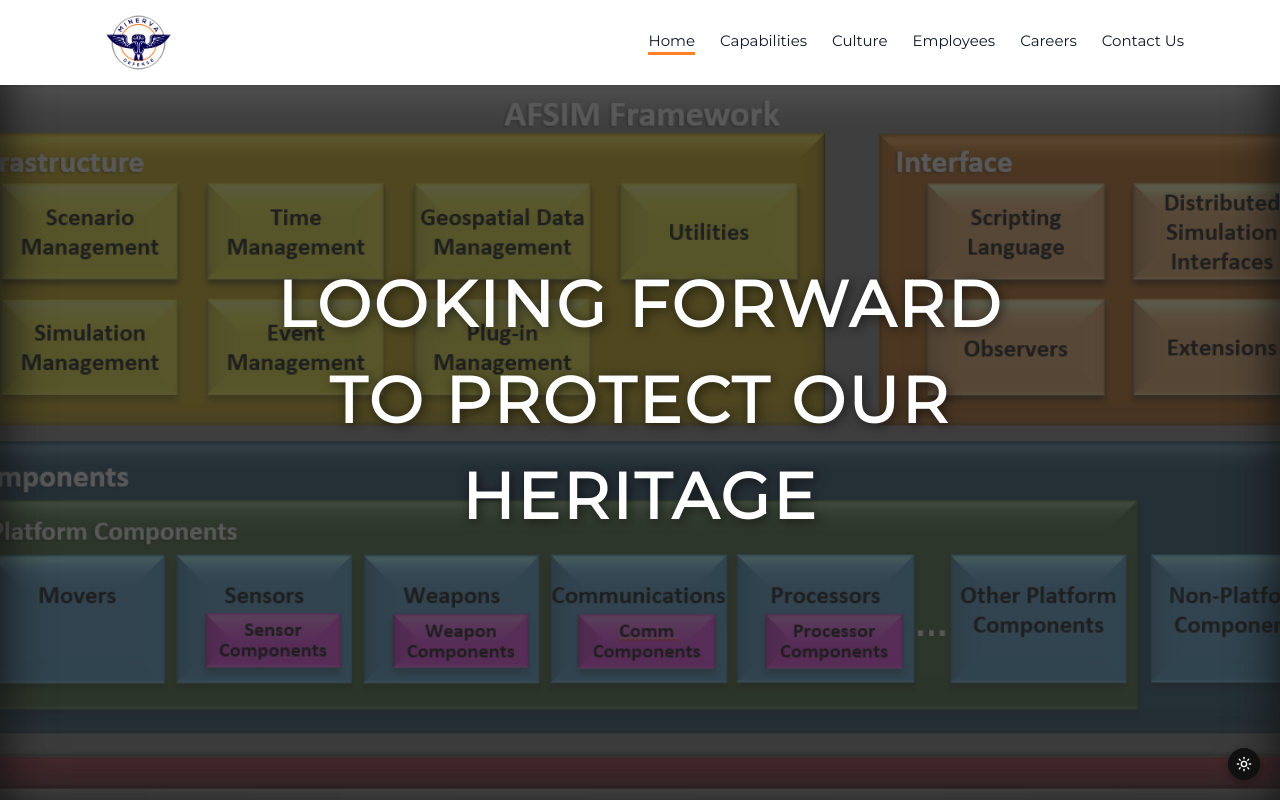
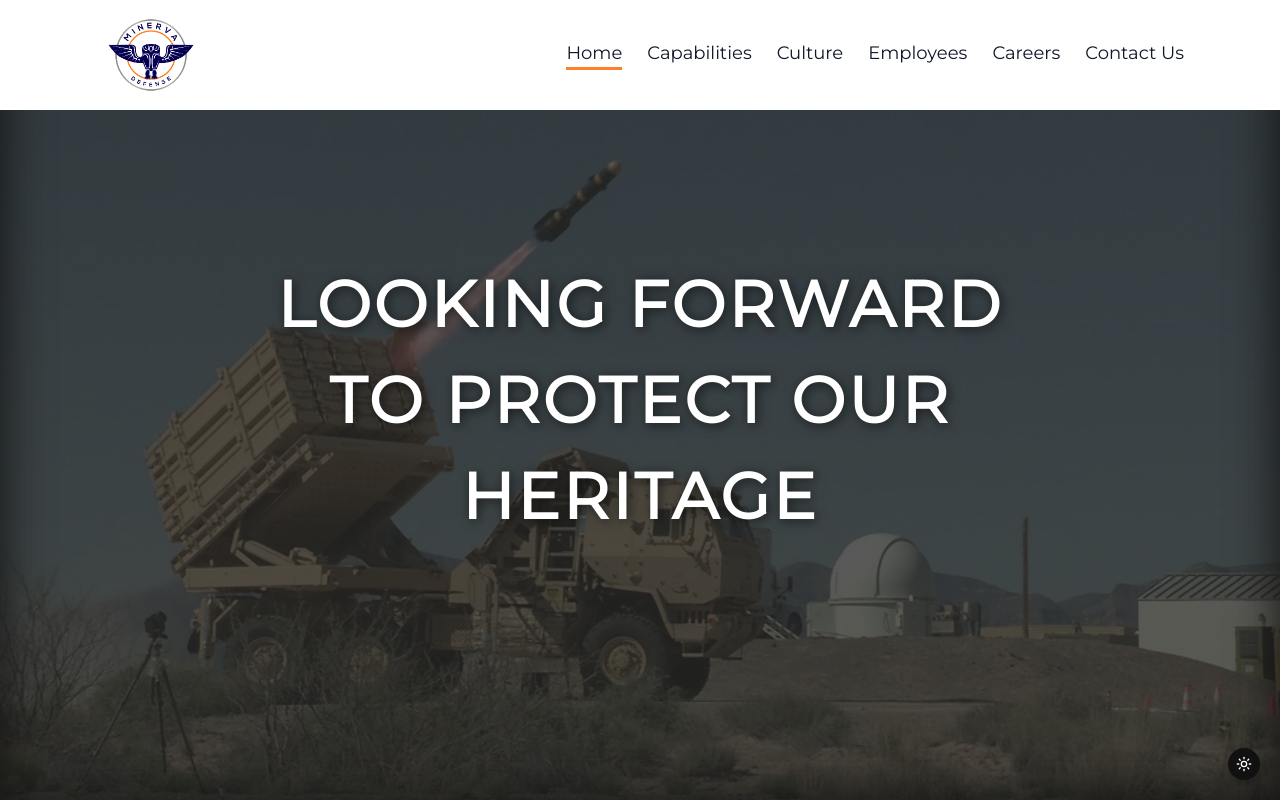
Before and after one commit to pagingred/minerva-website, a Next.js app: page / in a window 1280 px wide. Built offline with nearby package versions, Linux system fonts and the light colour scheme.

Commit message:
Fix navbar. Move slideshow data out of source. Add new image.

```diff
--- a/app/components/Media/Slideshow.tsx
+++ b/app/components/Media/Slideshow.tsx
@@ -1,19 +1,9 @@
 "use client";
 
 import { useEffect, useState } from "react";
+import { main_slideshow } from "../../data/main_slideshow";
 import Image from "next/image";
 import "./Slideshow.css";
-
-const slides = [
-  {
-    src: "/slide1.jpg",
-    caption: "Creating emergent defense technology",
-  },
-  {
-    src: "/slide2.png",
-    caption: "Using state of the art software",
-  }
-];
 
 type SlideShowProps = {
 	interactable: boolean;
@@ -29,12 +19,12 @@ export default function Slideshow({
   const [index, setIndex] = useState(0);
 
   const nextSlide = () => {
-    setIndex((prev) => (prev + 1) % slides.length);
+    setIndex((prev) => (prev + 1) % main_slideshow.length);
   };
 
   const prevSlide = () => {
     setIndex((prev) =>
-      prev === 0 ? slides.length - 1 : prev - 1
+      prev === 0 ? main_slideshow.length - 1 : prev - 1
     );
   };
 
@@ -47,7 +37,7 @@ export default function Slideshow({
 
 	return (
 		<div className="slideshow">
-			{slides.map((slide, i) => (
+			{main_slideshow.map((slide, i) => (
 				<div key={i} className={`slide ${i === index ? "active" : ""}`}>
 					<Image src={slide.src} alt="" fill priority={i === 0} />
 
@@ -79,7 +69,7 @@ export default function Slideshow({
 			}
 			{interactable &&
 				<div className="dots">
-					{slides.map((_, i) => (
+					{main_slideshow.map((_, i) => (
 						<span
 							key={i}
 							className={i === index ? "dot active" : "dot"}
--- a/app/components/Navigation/Navbar.tsx
+++ b/app/components/Navigation/Navbar.tsx
@@ -35,15 +35,15 @@ export default function Navbar() {
 				<Image className="dark:hidden"
 				  src={"/logo-light.png"}
 				  alt="Minerva Defense light mode logo"
-				  width={75}
-				  height={75}
+				  width={100}
+				  height={100}
 				  priority
 				/>
 				<Image className="hidden dark:block"
 				  src={"/logo-dark.png"}
 				  alt="Minerva Defense dark mode logo"
-				  width={75}
-				  height={75}
+				  width={100}
+				  height={100}
 				  priority
 				/>
 			</Link>
--- a/app/components/Navigation/navbar.css
+++ b/app/components/Navigation/navbar.css
@@ -1,5 +1,5 @@
 .nav {
-  font-size: 15px;
+  font-size: 18px;
   /*opacity: 0.75;*/
 }
 
--- /dev/null
+++ b/app/data/main_slideshow.ts
@@ -0,0 +1,11 @@
+// data/main_slideshow.ts
+export const main_slideshow = [
+  {
+    src: "/slide1.jpg",
+    caption: "Creating emergent defense technology",
+  },
+  {
+    src: "/Army testing air defense system integration _ Article _ The United States Army.png",
+    caption: "Using state of the art software",
+  }
+];
--- a/app/page.tsx
+++ b/app/page.tsx
@@ -3,7 +3,7 @@ import Slideshow from "./components/Media/Slideshow";
 export default function Home() {
 	return (
 		<main>
-			<Slideshow interactable={false} heroTextVisible={true} />
+			<Slideshow interactable={false} heroTextVisible={true} captionVisible={false} />
 		</main>
 	);
 }
```
Also changed, not shown: public/Army testing air defense system integration _ Article _ The United States Army.png (added).
